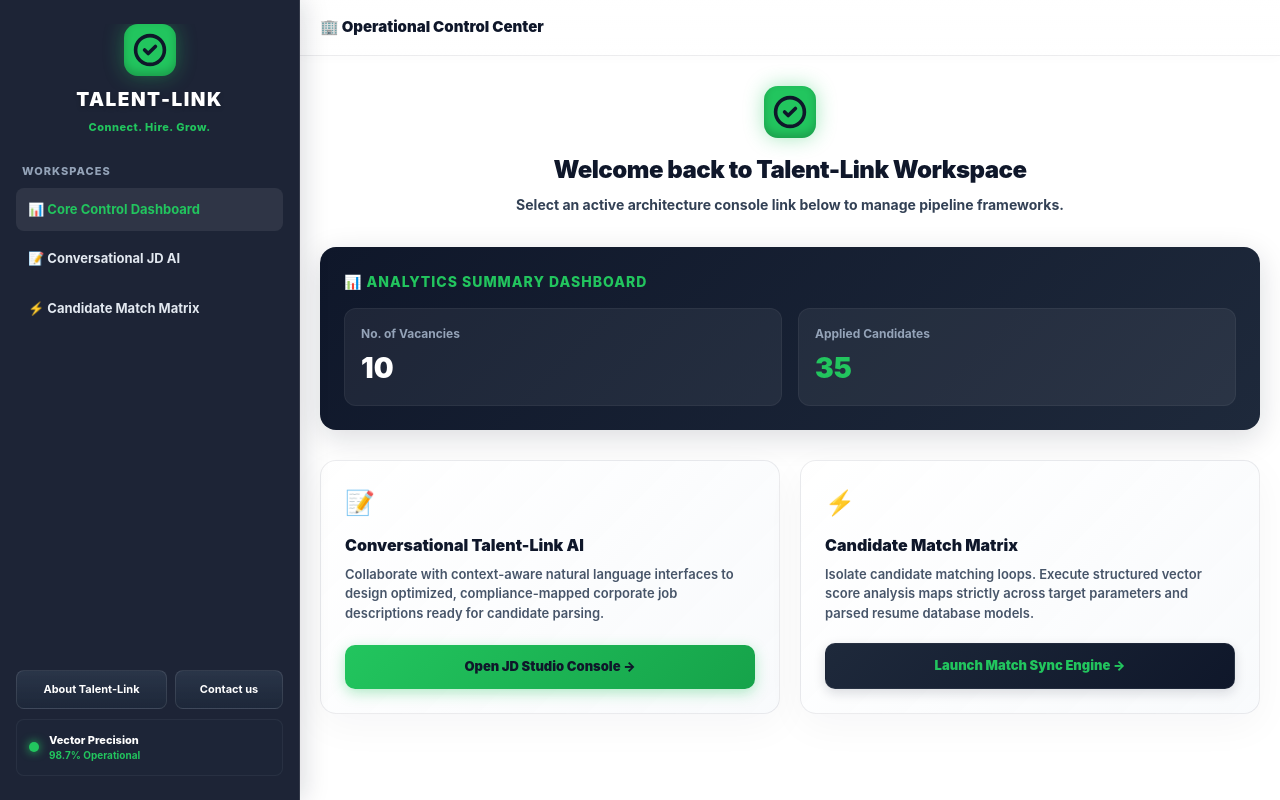
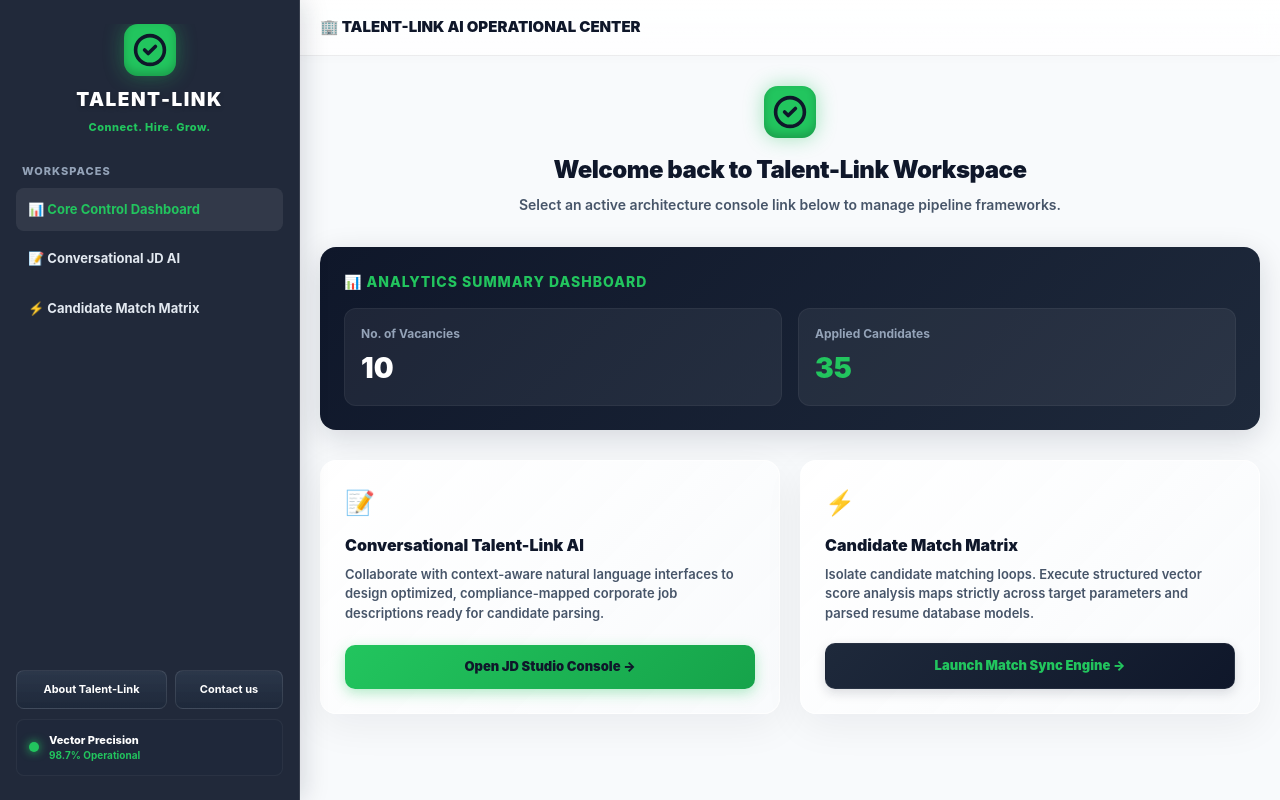
Before and after one commit to venkatasaiarun-cmd/talent-link-ai, a Next.js app: page / in a window 1280 px wide. Built offline with nearby package versions, Linux system fonts and the light colour scheme.

Commit message:
feat: background 3

```diff
--- a/app/page.tsx
+++ b/app/page.tsx
@@ -148,7 +148,7 @@ export default function TalentLink() {
         padding: 0 !important;
         height: 100% !important;
         width: 100% !important;
-        background-color: #ffffff;
+        background-color: #f8fafc;
       }
       ::-webkit-scrollbar { width: 6px; }
       ::-webkit-scrollbar-track { background: transparent; }
@@ -200,11 +200,10 @@ export default function TalentLink() {
     const draw = () => {
       ctx.clearRect(0, 0, width, height);
 
-      // Significantly brighter background canvas filling logic to improve contrast
       const gradient = ctx.createLinearGradient(0, 0, width, height);
-      gradient.addColorStop(0, '#ffffff');
-      gradient.addColorStop(0.5, '#fdfdfd');
-      gradient.addColorStop(1, '#f1f5f9');
+      gradient.addColorStop(0, '#f1f5f9');
+      gradient.addColorStop(0.5, '#f8fafc');
+      gradient.addColorStop(1, '#e2e8f0');
       ctx.fillStyle = gradient;
       ctx.fillRect(0, 0, width, height);
 
@@ -215,7 +214,7 @@ export default function TalentLink() {
             ctx.beginPath();
             ctx.moveTo(items[i].x, items[i].y);
             ctx.lineTo(items[j].x, items[j].y);
-            const alpha = (1 - dist / 200) * 0.12;
+            const alpha = (1 - dist / 200) * 0.15;
             ctx.strokeStyle = `rgba(30, 41, 59, ${alpha})`;
             ctx.lineWidth = 0.8;
             ctx.stroke();
@@ -235,7 +234,7 @@ export default function TalentLink() {
         ctx.translate(item.x, item.y);
         ctx.beginPath();
         ctx.arc(0, 0, item.type === 0 ? item.radius : item.radius + 1, 0, Math.PI * 2);
-        ctx.fillStyle = item.type === 0 ? 'rgba(15, 23, 42, 0.2)' : 'rgba(34, 197, 94, 0.45)';
+        ctx.fillStyle = item.type === 0 ? 'rgba(15, 23, 42, 0.25)' : 'rgba(34, 197, 94, 0.45)';
         ctx.fill();
         ctx.restore();
       });
@@ -357,7 +356,7 @@ export default function TalentLink() {
   };
 
   if (!mounted) {
-    return <div style={{ minHeight: '100vh', backgroundColor: '#ffffff' }} />;
+    return <div style={{ minHeight: '100vh', backgroundColor: '#f8fafc' }} />;
   }
 
   const TalentLinkLogo = () => (
@@ -393,7 +392,7 @@ export default function TalentLink() {
             <h3 style={{ margin: '0 0 12px 0', fontSize: '18px', fontWeight: '900', color: '#0f172a', display: 'flex', alignItems: 'center', gap: '8px' }}>
               ℹ️ About Talent-Link AI
             </h3>
-            <p style={{ fontSize: '14px', color: '#334155', lineHeight: '1.6', margin: '0 0 20px 0', fontWeight: '600' }}>
+            <p style={{ fontSize: '14px', color: '#334155', lineHeight: '1.6', margin: '0 0 20px 0', fontWeight: '500' }}>
               Talent-Link is an intelligent recruitment orchestration pipeline designed to bridge communication gaps in human capital sourcing. By utilizing structured contextual language vectors, it accelerates compliant job description engineering and simplifies resume alignment processes within an integrated single control center workspace environment.
             </p>
             <button
@@ -438,7 +437,7 @@ export default function TalentLink() {
 
       {/* LEFT SIDEBAR */}
       <div style={{
-        width: '300px', backgroundColor: 'rgba(15, 23, 42, 0.94)', backdropFilter: 'blur(16px)', WebkitBackdropFilter: 'blur(16px)',
+        width: '300px', backgroundColor: 'rgba(15, 23, 42, 0.92)', backdropFilter: 'blur(16px)', WebkitBackdropFilter: 'blur(16px)',
         padding: '24px 16px', display: 'flex', flexDirection: 'column', borderRight: '1px solid rgba(255, 255, 255, 0.1)',
         justifyContent: 'space-between', height: '100%', boxSizing: 'border-box', boxShadow: '4px 0 24px rgba(15, 23, 42, 0.15)',
         zIndex: 10, transition: 'transform 0.3s ease',
@@ -552,7 +551,7 @@ export default function TalentLink() {
         {/* UPPER STRIP AREA */}
         <div style={{
           padding: '16px 20px', borderBottom: '1px solid rgba(15, 23, 42, 0.08)', display: 'flex', alignItems: 'center',
-          background: 'linear-gradient(180deg, rgba(255, 255, 255, 0.95) 0%, rgba(255, 255, 255, 0.85) 100%)',
+          background: 'linear-gradient(180deg, rgba(255, 255, 255, 0.9) 0%, rgba(255, 255, 255, 0.75) 100%)',
           backdropFilter: 'blur(12px)', WebkitBackdropFilter: 'blur(12px)', boxShadow: '0 2px 12px rgba(0, 0, 0, 0.02)', flexShrink: 0
         }}>
           {isMobile && (
@@ -569,7 +568,7 @@ export default function TalentLink() {
               <button onClick={() => setActiveView('dashboard')} style={{ background: 'linear-gradient(135deg, #1e293b 0%, #0f172a 100%)', border: 'none', color: '#ffffff', padding: '6px 14px', borderRadius: '6px', fontSize: '11px', fontWeight: '800', cursor: 'pointer', whiteSpace: 'nowrap' }}>← Hub</button>
             )}
             <div style={{ fontWeight: '900', fontSize: '15px', color: '#0f172a', whiteSpace: 'nowrap', overflow: 'hidden', textOverflow: 'ellipsis' }}>
-              {activeView === 'dashboard' && '🏢 Operational Control Center'}
+              {activeView === 'dashboard' && '🏢 TALENT-LINK AI OPERATIONAL CENTER'}
               {activeView === 'jd-generation' && '📝 Conversational JD Studio'}
               {activeView === 'match-matrix' && '⚡ Candidate Match Vector'}
             </div>
@@ -584,7 +583,7 @@ export default function TalentLink() {
               <div style={{ display: 'flex', flexDirection: 'column', alignItems: 'center', textAlign: 'center', marginBottom: '32px' }}>
                 <TalentLinkLogo />
                 <h2 style={{ fontSize: '24px', fontWeight: '900', margin: '14px 0 6px 0', color: '#0f172a', letterSpacing: '-0.5px' }}>Welcome back to Talent-Link Workspace</h2>
-                <p style={{ color: '#334155', margin: 0, fontSize: '14px', fontWeight: '700' }}>Select an active architecture console link below to manage pipeline frameworks.</p>
+                <p style={{ color: '#475569', margin: 0, fontSize: '14px', fontWeight: '600' }}>Select an active architecture console link below to manage pipeline frameworks.</p>
               </div>
 
               {/* INTEGRATED DASHBOARD METRICS SUMMARY */}
@@ -607,9 +606,9 @@ export default function TalentLink() {
 
               <div style={{ display: 'grid', gridTemplateColumns: 'repeat(auto-fit, minmax(280px, 1fr))', gap: '20px' }}>
                 <div style={{
-                  background: 'linear-gradient(135deg, #ffffff 0%, rgba(248, 250, 252, 0.95) 100%)',
-                  backdropFilter: 'blur(16px)', borderRadius: '16px', border: '1px solid rgba(15,23,42,0.08)', padding: '24px',
-                  boxShadow: '0 12px 40px rgba(15, 23, 42, 0.04)', display: 'flex', flexDirection: 'column', justifyContent: 'space-between'
+                  background: 'linear-gradient(135deg, rgba(255, 255, 255, 0.95) 0%, rgba(248, 250, 252, 0.9) 100%)',
+                  backdropFilter: 'blur(16px)', borderRadius: '16px', border: '1px solid rgba(255,255,255,0.8)', padding: '24px',
+                  boxShadow: '0 12px 40px rgba(15, 23, 42, 0.06)', display: 'flex', flexDirection: 'column', justifyContent: 'space-between'
                 }}>
                   <div>
                     <span style={{ fontSize: '24px', display: 'block', marginBottom: '12px' }}>📝</span>
@@ -627,9 +626,9 @@ export default function TalentLink() {
                 </div>
 
                 <div style={{
-                  background: 'linear-gradient(135deg, #ffffff 0%, rgba(248, 250, 252, 0.95) 100%)',
-                  backdropFilter: 'blur(16px)', borderRadius: '16px', border: '1px solid rgba(15,23,42,0.08)', padding: '24px',
-                  boxShadow: '0 12px 40px rgba(15, 23, 42, 0.04)', display: 'flex', flexDirection: 'column', justifyContent: 'space-between'
+                  background: 'linear-gradient(135deg, rgba(255, 255, 255, 0.95) 0%, rgba(248, 250, 252, 0.9) 100%)',
+                  backdropFilter: 'blur(16px)', borderRadius: '16px', border: '1px solid rgba(255,255,255,0.8)', padding: '24px',
+                  boxShadow: '0 12px 40px rgba(15, 23, 42, 0.06)', display: 'flex', flexDirection: 'column', justifyContent: 'space-between'
                 }}>
                   <div>
                     <span style={{ fontSize: '24px', display: 'block', marginBottom: '12px' }}>⚡</span>
@@ -655,7 +654,7 @@ export default function TalentLink() {
                 <div key={i} style={{ display: 'flex', justifyContent: m.role === 'user' ? 'flex-end' : 'flex-start', flexShrink: 0 }}>
                   <div style={{
                     maxWidth: '85%', padding: '20px', borderRadius: '14px',
-                    background: m.role === 'user' ? 'linear-gradient(135deg, rgba(255, 255, 255, 0.95) 0%, rgba(241, 245, 249, 0.9) 100%)' : 'linear-gradient(135deg, rgba(255, 255, 255, 0.98) 0%, rgba(250, 250, 250, 0.95) 100%)',
+                    background: m.role === 'user' ? 'linear-gradient(135deg, rgba(248, 250, 252, 0.9) 0%, rgba(241, 245, 249, 0.9) 100%)' : 'linear-gradient(135deg, rgba(255, 255, 255, 0.95) 0%, rgba(250, 250, 250, 0.9) 100%)',
                     color: '#0f172a', border: '1px solid rgba(15, 23, 42, 0.08)', boxShadow: '0 8px 32px rgba(15, 23, 42, 0.04)',
                     backdropFilter: 'blur(8px)', WebkitBackdropFilter: 'blur(8px)', position: 'relative'
                   }}>
@@ -684,8 +683,8 @@ export default function TalentLink() {
               ))}
             </div>
 
-            <form onSubmit={handleSend} style={{ padding: '16px', borderTop: '1px solid rgba(15, 23, 42, 0.06)', display: 'flex', gap: '10px', background: 'linear-gradient(180deg, rgba(255, 255, 255, 0.8) 0%, rgba(255, 255, 255, 0.95) 100%)', backdropFilter: 'blur(12px)', flexShrink: 0 }}>
-              <input type="text" value={input} onChange={(e) => setInput(e.target.value)} placeholder="Provide requirements to engineer JDs..." style={{ flex: 1, padding: '12px 16px', borderRadius: '10px', border: '1px solid rgba(15, 23, 42, 0.12)', backgroundColor: 'rgba(255, 255, 255, 0.95)', color: '#0f172a', outline: 'none', fontSize: '13.5px', fontWeight: '600' }} />
+            <form onSubmit={handleSend} style={{ padding: '16px', borderTop: '1px solid rgba(15, 23, 42, 0.06)', display: 'flex', gap: '10px', background: 'linear-gradient(180deg, rgba(255, 255, 255, 0.75) 0%, rgba(255, 255, 255, 0.9) 100%)', backdropFilter: 'blur(12px)', flexShrink: 0 }}>
+              <input type="text" value={input} onChange={(e) => setInput(e.target.value)} placeholder="Provide requirements to engineer JDs..." style={{ flex: 1, padding: '12px 16px', borderRadius: '10px', border: '1px solid rgba(15, 23, 42, 0.12)', backgroundColor: 'rgba(255, 255, 255, 0.8)', color: '#0f172a', outline: 'none', fontSize: '13.5px', fontWeight: '600' }} />
               <button type="submit" style={{ background: 'linear-gradient(135deg, #22c55e 0%, #16a34a 100%)', border: 'none', padding: '0 20px', borderRadius: '10px', color: '#0f172a', fontWeight: '900', fontSize: '13.5px', cursor: 'pointer' }}>
                 {isLoading ? '...' : 'Send'}
               </button>
@@ -694,7 +693,7 @@ export default function TalentLink() {
         ) : (
           <div style={{ flex: 1, display: 'flex', flexDirection: isMobile ? 'column' : 'row', height: '100%', overflow: 'hidden' }}>
             <div style={{
-              width: isMobile ? '100%' : '350px', backgroundColor: 'rgba(255, 255, 255, 0.9)', backdropFilter: 'blur(16px)', WebkitBackdropFilter: 'blur(16px)',
+              width: isMobile ? '100%' : '350px', backgroundColor: 'rgba(248, 250, 252, 0.85)', backdropFilter: 'blur(16px)', WebkitBackdropFilter: 'blur(16px)',
               padding: '20px', display: 'flex', flexDirection: 'column', borderRight: '1px solid rgba(15, 23, 42, 0.08)', borderBottom: isMobile ? '1px solid rgba(15, 23, 42, 0.08)' : 'none', boxSizing: 'border-box', flexShrink: 0
             }}>
               <div>
@@ -708,7 +707,7 @@ export default function TalentLink() {
                 placeholder="Paste corporate job description targets here..."
                 style={{
                   width: '100%', height: isMobile ? '120px' : '200px', padding: '12px', borderRadius: '10px', border: '1px solid rgba(15, 23, 42, 0.1)',
-                  backgroundColor: 'rgba(255, 255, 255, 0.95)', color: '#0f172a', outline: 'none', resize: 'none', boxSizing: 'border-box',
+                  backgroundColor: 'rgba(255, 255, 255, 0.75)', color: '#0f172a', outline: 'none', resize: 'none', boxSizing: 'border-box',
                   fontSize: '13px', lineHeight: '1.5', fontWeight: '600', marginBottom: '12px'
                 }}
               />
@@ -729,7 +728,7 @@ export default function TalentLink() {
                 Compliance Engine Output Matrix
               </div>
               {currentSession.matchResults.length === 0 ? (
-                <div style={{ padding: '30px', textAlign: 'center', background: 'rgba(255,255,255,0.6)', borderRadius: '12px', border: '1px dashed rgba(15,23,42,0.1)', color: '#64748b', fontSize: '13px', fontWeight: '600' }}>
+                <div style={{ padding: '30px', textAlign: 'center', background: 'rgba(255,255,255,0.5)', borderRadius: '12px', border: '1px dashed rgba(15,23,42,0.1)', color: '#64748b', fontSize: '13px', fontWeight: '600' }}>
                   No vector metrics compiled yet. Submit parameters to load syncing models.
                 </div>
               ) : (
```
